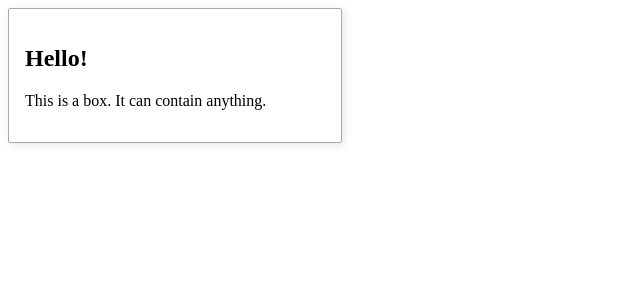
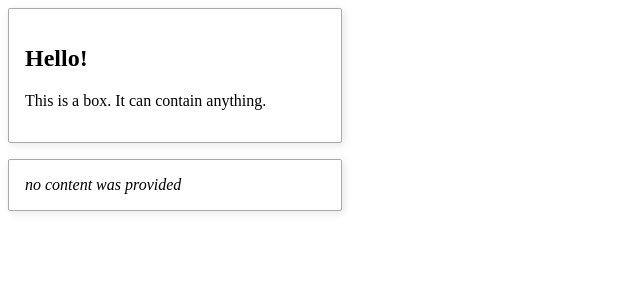
Before and after one commit to mooninlearn/learn-svelte-web-official_tutorial, a Svelte app: page / in a window 1280 px wide. Shown: the top 300 px of the page, without its empty margins (0-640 px from the left). Built offline with nearby package versions, Linux system fonts and the light colour scheme.

Commit message:
Component composition  Slot fallbacks

```diff
--- a/src/App.svelte
+++ b/src/App.svelte
@@ -6,3 +6,5 @@
 	<h2>Hello!</h2>
 	<p>This is a box. It can contain anything.</p>
 </Box>
+
+<Box/>
--- a/src/Box.svelte
+++ b/src/Box.svelte
@@ -1,5 +1,7 @@
 <div class="box">
-	<slot></slot>
+	<slot>
+		<em>no content was provided</em>
+	</slot>
 </div>
 
 <style>
```
Also changed, not shown: 1 other file (tests, documents, lock files or other folders).
